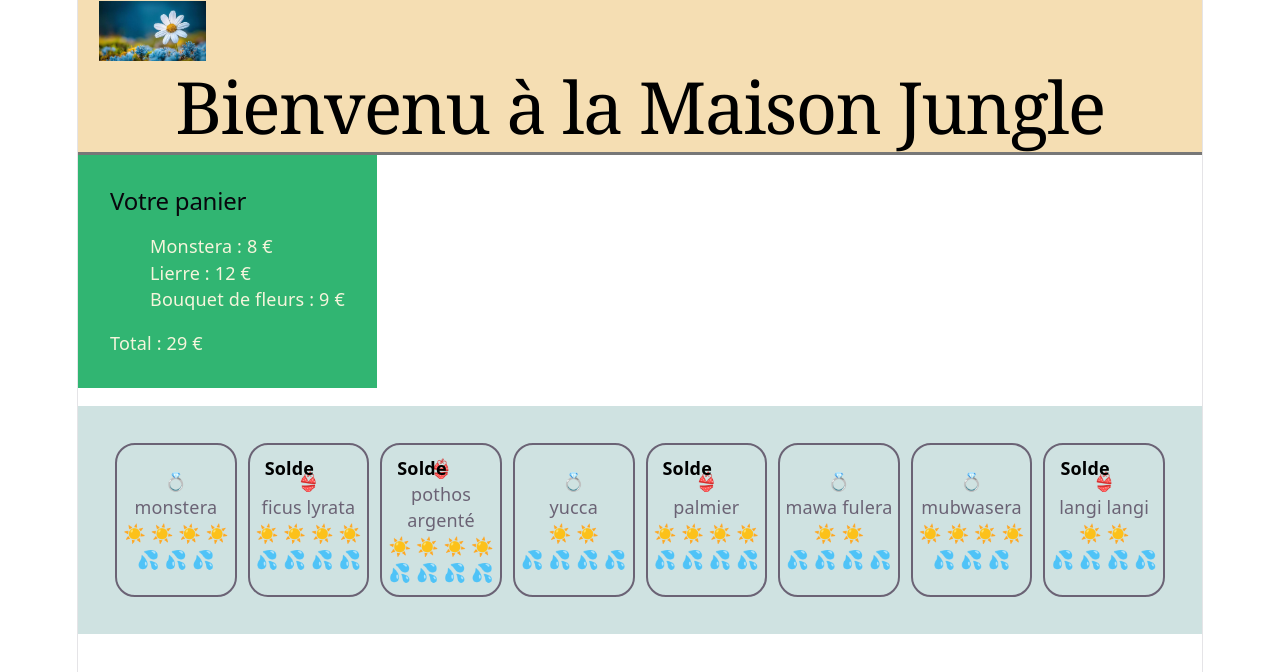
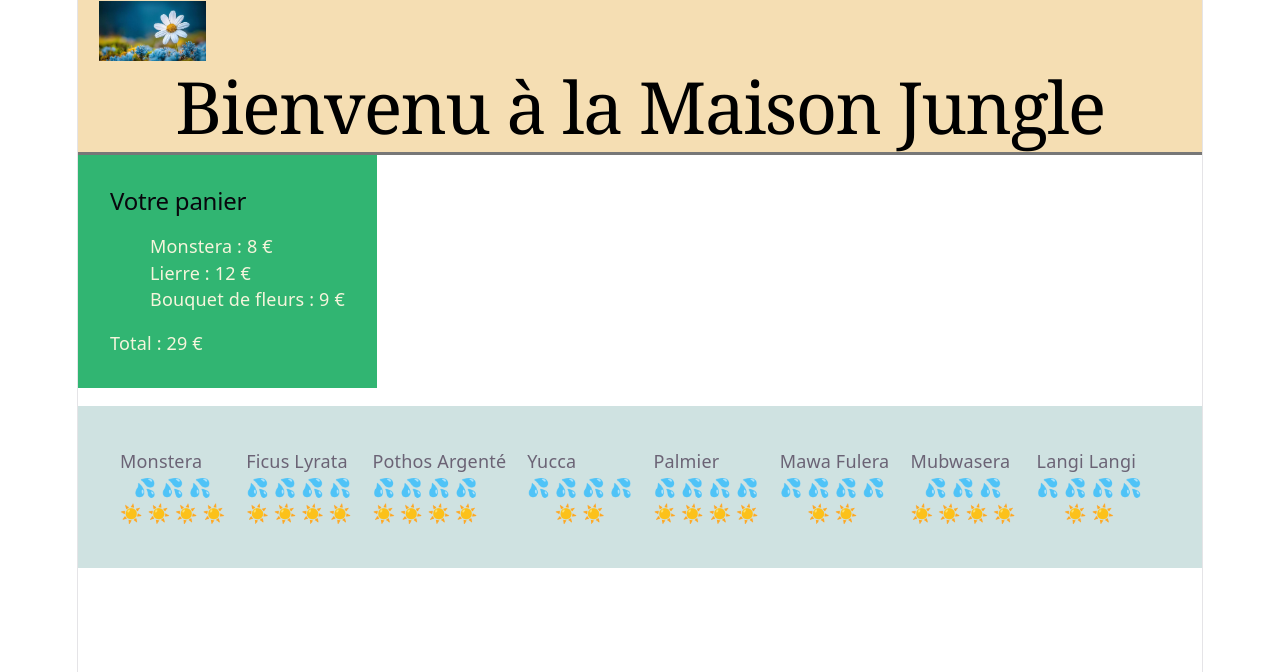
Before and after one commit to chaidahoumadi6-cell/La-Maison-jungle, a React (Vite) app in the folder la-maison-jungle/: page / in a window 1280 px wide. Shown: the top 672 px of the page. Built offline with nearby package versions, Linux system fonts and the light colour scheme.

Commit message:
Le components plantItme gére chaque plante vendu sur le site

```diff
--- a/la-maison-jungle/src/components/Cart.jsx
+++ b/la-maison-jungle/src/components/Cart.jsx
@@ -2,6 +2,8 @@
  * Le composant Cart représente le panier de courses.
  * Le composant Cart sera réutilisé dans le composant App.
  */
+// J'importe le fichier  appliqué le composant
+
 import styles from '../styles/Cart.module.css'
 
 const Cart = () => {
--- /dev/null
+++ b/la-maison-jungle/src/components/PlantItem.jsx
@@ -0,0 +1,30 @@
+/**
+ *  Le components plantItme gére chaque plante vendu sur le site
+ *  Exemple la plante a une imahe un nom type d'arrosage le type d'éclairage
+ */
+
+import CareScale from "./CareScale"
+import styles from "../styles/PlantItem.module.css"
+
+// Reçoit les props plantItem
+const PlantItem = ({ id, cover, name, water, light, isBestSale }) => {
+    return (
+        <li key={id} className={styles.lmjplantItem}>
+            {cover && (
+                <img
+                    className={styles.lmjplantItemCover}
+                    src={cover}
+                    alt={`${name} cover`}
+                />
+            )}
+            {name}
+
+            <div>
+                <CareScale careType="water" scaleValue={water} />
+                <CareScale careType="light" scaleValue={light} />
+            </div>
+        </li>
+    )
+}
+
+export default PlantItem
--- a/la-maison-jungle/src/components/ShoppingList.jsx
+++ b/la-maison-jungle/src/components/ShoppingList.jsx
@@ -6,8 +6,7 @@
 
 import styles from '../styles/Shopping.module.css'
 
-// J'importe le fichier CareScale appliqué le composant
-import CareScale from './CareScale'
+import PlantItem from './PlantItem'
 
 const plantList =[
     {
@@ -86,27 +85,22 @@ const plantList =[
 
 const ShoppingList = () => {
     return (
-        // Conteneur principal de la liste
-        // (ul) Liste non ordonnée avec le style CSS
-        // On parcourt chaque plante du tableau plantList
-        // Si la plante est en best-seller → 💍, sinon → 👙
-        // Affiche le nom de la plante
         <div className={styles.plantList}>
-        <ul className={styles.lmjPlantList}>
-        {plantList.map((plant) => (
-        //Chaque plante devient un élément de liste, key est obligatoire en React
-        <li key={plant.id} className={styles.lmjPlantItem}>
-        {plant.isBestSale ? <span>💍</span>: <span >👙</span>}
-      {plant.name}
-      {plant.isSpecialOffer ? <span className={ styles.lmjSales}>Solde</span> : <span></span>}
-
-      <CareScale careType="light" scaleValue={plant.light}></CareScale>
-      <CareScale careType="water" scaleValue={plant.water}></CareScale>
-    </li>
-  ))}
-</ul>
-</div>
-
+            <ul className={styles.lmjPlantList}>
+                {plantList.map((plant) => (
+                    <PlantItem
+                        key={plant.id}
+                        id={plant.id}
+                        name={plant.name}
+                        cover={plant.cover}
+                        water={plant.water}
+                        light={plant.light}
+                        isBestSale={plant.isBestSale}
+                        isSpecialOffer={plant.isSpecialOffer}
+                    />
+                ))}
+            </ul>
+        </div>
     )
 }
 
--- /dev/null
+++ b/la-maison-jungle/src/styles/PlantItem.module.css
@@ -0,0 +1,17 @@
+/* Le style pour le copostant plantItem.jsx*/
+
+.lmjplantItem {
+    margin: 10px;
+    display: flex;
+    align-items: flex-start;
+    justify-content: center;
+    flex-direction: column;
+    text-transform: capitalize;
+}
+
+/* style pour l'image de la plant*/
+.lmjplantItemCover {
+    height: 200px;
+    width: 200px;
+    border-radius: 20px;
+}
```
